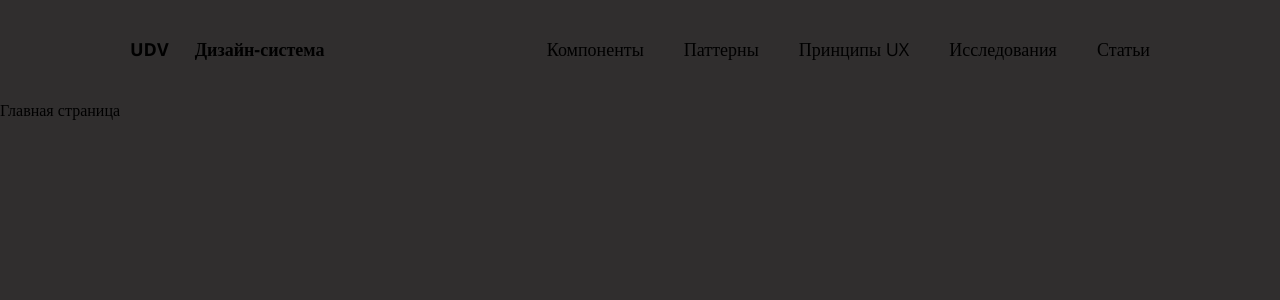
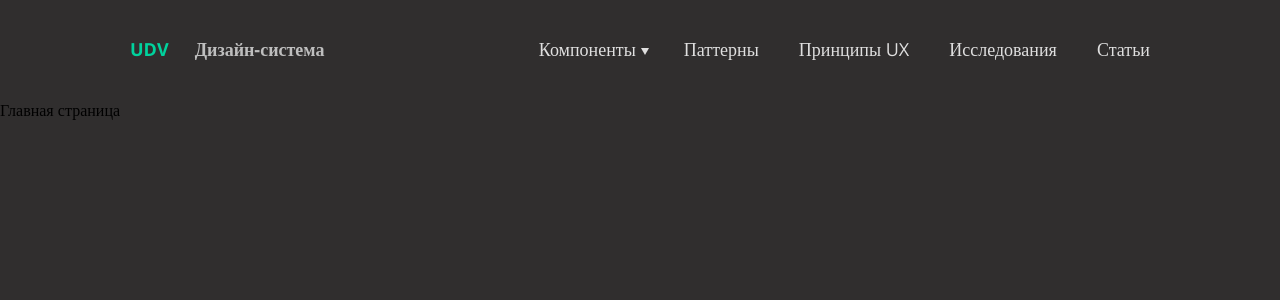
Before and after one commit to MakzaR/udv-design-system, a React (Create React App) app: page /home in a window 1280 px wide. Shown: the top 300 px of the page. Built offline with nearby package versions, Linux system fonts and the light colour scheme.

Commit message:
finished navbar styling

```diff
--- a/src/components/Navbar.css
+++ b/src/components/Navbar.css
@@ -7,16 +7,16 @@
     background-color: transparent;
 }
 
-.navbar.theme-light {
-    --color-logo: #000000;
-    --color-system_name: #626262;
-    --color-item: #302E2E;
-}
-.navbar.theme-dark {
-    --color-logo: #00D29D;
-    --color-system_name: #BEBEBE;
-    --color-item: #DFDFDF;
-}
+/*.theme-light {*/
+/*    --color-logo: #000000;*/
+/*    --color-system_name: #626262;*/
+/*    --color-item: #302E2E;*/
+/*}*/
+/*.theme-dark {*/
+/*    --color-logo: #00D29D;*/
+/*    --color-system_name: #BEBEBE;*/
+/*    --color-item: #DFDFDF;*/
+/*}*/
 
 .navbar.grey {
     background-color: #EDEDED;
@@ -26,27 +26,27 @@
 .name {
     grid-area: name;
     display: flex;
-    justify-content: start;
+    justify-content: flex-start;
     font-weight: bolder;
 }
 
 .logo {
     text-decoration: none;
     padding-right: 26px;
-    color: var(--color-logo);
+    color: #000000;
 }
 
-/*.logo.green {*/
-/*    color: #00D29D;*/
-/*}*/
+.logo.green {
+    color: #00D29D;
+}
 
 .system_name {
-    color: var(--color-system_name);
+    color: #626262;
 }
 
-/*.system_name.light {*/
-/*    color: #BEBEBE;*/
-/*}*/
+.system_name.light {
+    color: #BEBEBE;
+}
 
 .menu {
     grid-area: menu;
@@ -58,12 +58,29 @@
     text-decoration: none;
     margin-left: 40px;
     font-weight: 400;
-    color: var(--color-item);
+    color: #302E2E;
 }
 
-/*.item.light {*/
-/*    color: #DFDFDF;*/
-/*}*/
+.item.light {
+    color: #DFDFDF;
+}
+
+.polygon {
+    position: relative;
+    top: 18px;
+    left: 5px;
+
+    width: 0;
+    height: 0;
+    border-left: 4px solid transparent;
+    border-right: 4px solid transparent;
+
+    border-top: 7px solid #DFDFDF;
+}
+
+.polygon.green {
+    border-top-color: #00B98A;
+}
 
 .activeLink {
     color: #009A73;
--- a/src/components/Navbar.js
+++ b/src/components/Navbar.js
@@ -1,4 +1,3 @@
-import React, {useState, useEffect} from "react";
 import {NavLink, useLocation} from "react-router-dom";
 
 import "./Navbar.css"
@@ -8,45 +7,50 @@ export default function Navbar() {
     const {pathname} = location;
     const currentPage = pathname.split("/")[1];
 
-    console.log(document.documentElement.className)
+    const checkPage = (page, primaryClass, secondaryClass) => {
+        return currentPage === page ? `${primaryClass} ${secondaryClass}` : primaryClass;
+    }
 
     return (
-        <div className={currentPage === "components" ? "navbar grey" : "navbar"}>
+        <div className={checkPage("components", "navbar", "grey")}>
             <div className="name">
-                <NavLink to='/home' className="logo">UDV</NavLink>
-                <span className="system_name">Дизайн-система</span>
+                <NavLink to='/home'
+                         className={checkPage("home", "logo", "green")}>
+                    UDV
+                </NavLink>
+                <span
+                    className={checkPage("home", "system_name", "light")}>
+                    Дизайн-система
+                </span>
             </div>
             <div className="menu">
-                <NavLink to='/components' className="item"
-                         activeClassName="activeLink components">Компоненты</NavLink>
-                <NavLink to='/patterns' className="item"
-                         activeClassName="activeLink">Паттерны</NavLink>
-                <NavLink to='/ux' className="item"
-                         activeClassName="activeLink">Принципы UX</NavLink>
-                <NavLink to='/research' className="item"
-                         activeClassName="activeLink">Исследования</NavLink>
-                <NavLink to='/articles' className="item"
-                         activeClassName="activeLink">Статьи</NavLink>
+                <NavLink to='/components'
+                         className={checkPage("home", "item", "light")}
+                         activeClassName="activeLink components">
+                    Компоненты
+                    <span className={checkPage("components", "polygon", "green")}/>
+                </NavLink>
+                <NavLink to='/patterns'
+                         className={checkPage("home", "item", "light")}
+                         activeClassName="activeLink">
+                    Паттерны
+                </NavLink>
+                <NavLink to='/ux'
+                         className={checkPage("home", "item", "light")}
+                         activeClassName="activeLink">
+                    Принципы UX
+                </NavLink>
+                <NavLink to='/research'
+                         className={checkPage("home", "item", "light")}
+                         activeClassName="activeLink">
+                    Исследования
+                </NavLink>
+                <NavLink to='/articles'
+                         className={checkPage("home", "item", "light")}
+                         activeClassName="activeLink">
+                    Статьи
+                </NavLink>
             </div>
         </div>
-
-        // <div className={styles.navbar}>
-        //     <div className={styles.name}>
-        //         <NavLink to='/home' className={styles.logo}>UDV</NavLink>
-        //         <span className={styles.system_name}>Дизайн-система</span>
-        //     </div>
-        //     <div className={styles.menu}>
-        //         <NavLink to='/components' className={styles.item}
-        //                  activeClassName={styles.activeLink}>Компоненты</NavLink>
-        //         <NavLink to='/patterns' className={styles.item}
-        //                  activeClassName={styles.activeLink}>Паттерны</NavLink>
-        //         <NavLink to='/ux' className={styles.item}
-        //                  activeClassName={styles.activeLink}>Принципы UX</NavLink>
-        //         <NavLink to='/research' className={styles.item}
-        //                  activeClassName={styles.activeLink}>Исследования</NavLink>
-        //         <NavLink to='/articles' className={styles.item}
-        //                  activeClassName={styles.activeLink}>Статьи</NavLink>
-        //     </div>
-        // </div>
     )
 }
```
